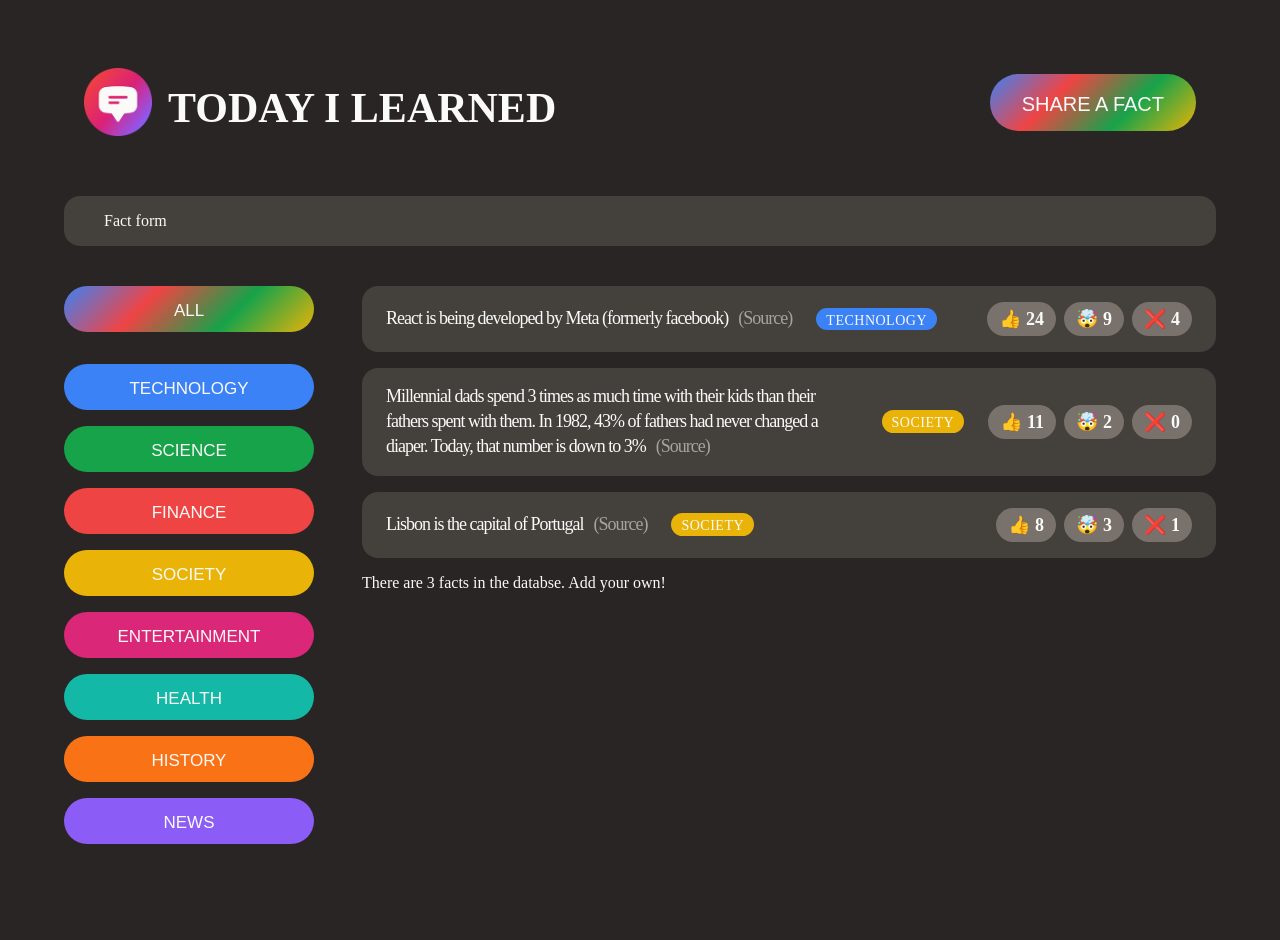
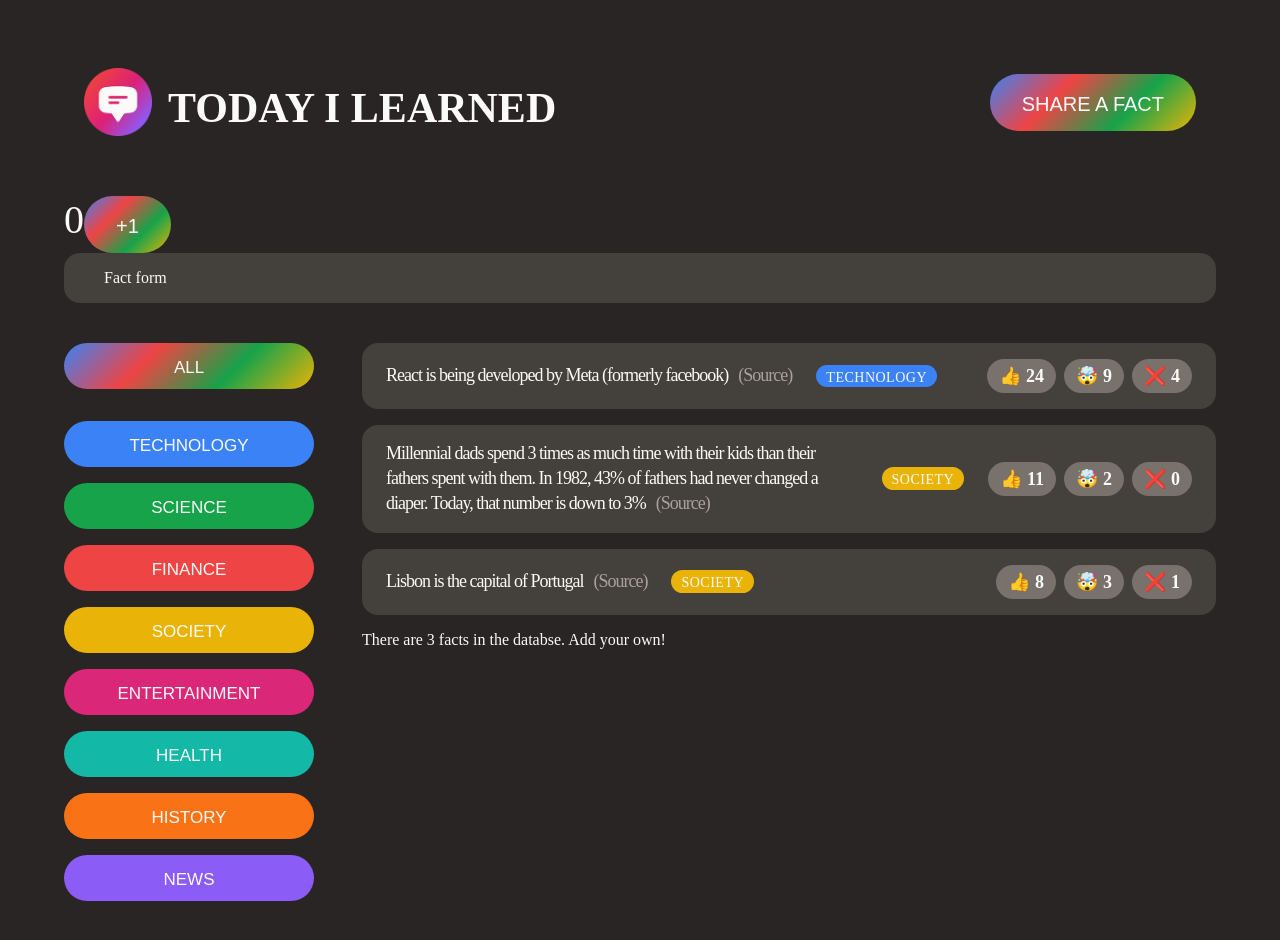
Before and after one commit to anupam1209/Today-I-learned-App, a React (Create React App) app: page / in a window 1280 px wide. Shown: the top 940 px of the page. Before the commit the page ends 908 px from the top, so only its background shows below. Built offline with nearby package versions, Linux system fonts and the light colour scheme; the HTML template or start-up script is replaced by a standard one.

Commit message:
understood concept of state in React

```diff
--- a/src/App.js
+++ b/src/App.js
@@ -1,3 +1,4 @@
+import { useState } from "react";
 import "./style.css";
 
 const CATEGORIES = [
@@ -45,6 +46,22 @@
   },
 ];
 
+function Counter() {
+  const [count, setCount] = useState(0);
+
+  return (
+    <div>
+      <span style={{ fontSize: "40px" }}>{count}</span>
+      <button
+        className="btn btn-large"
+        onClick={() => setCount((currCount) => currCount + 1)}
+      >
+        +1
+      </button>
+    </div>
+  );
+}
+
 function App() {
   const appTitle = "Today I Learned";
 
@@ -58,6 +75,8 @@
         </div>
         <button className="btn btn-large btn-open">Share a fact</button>
       </header>
+
+      <Counter />
 
       <NewFactForm />
 
```
